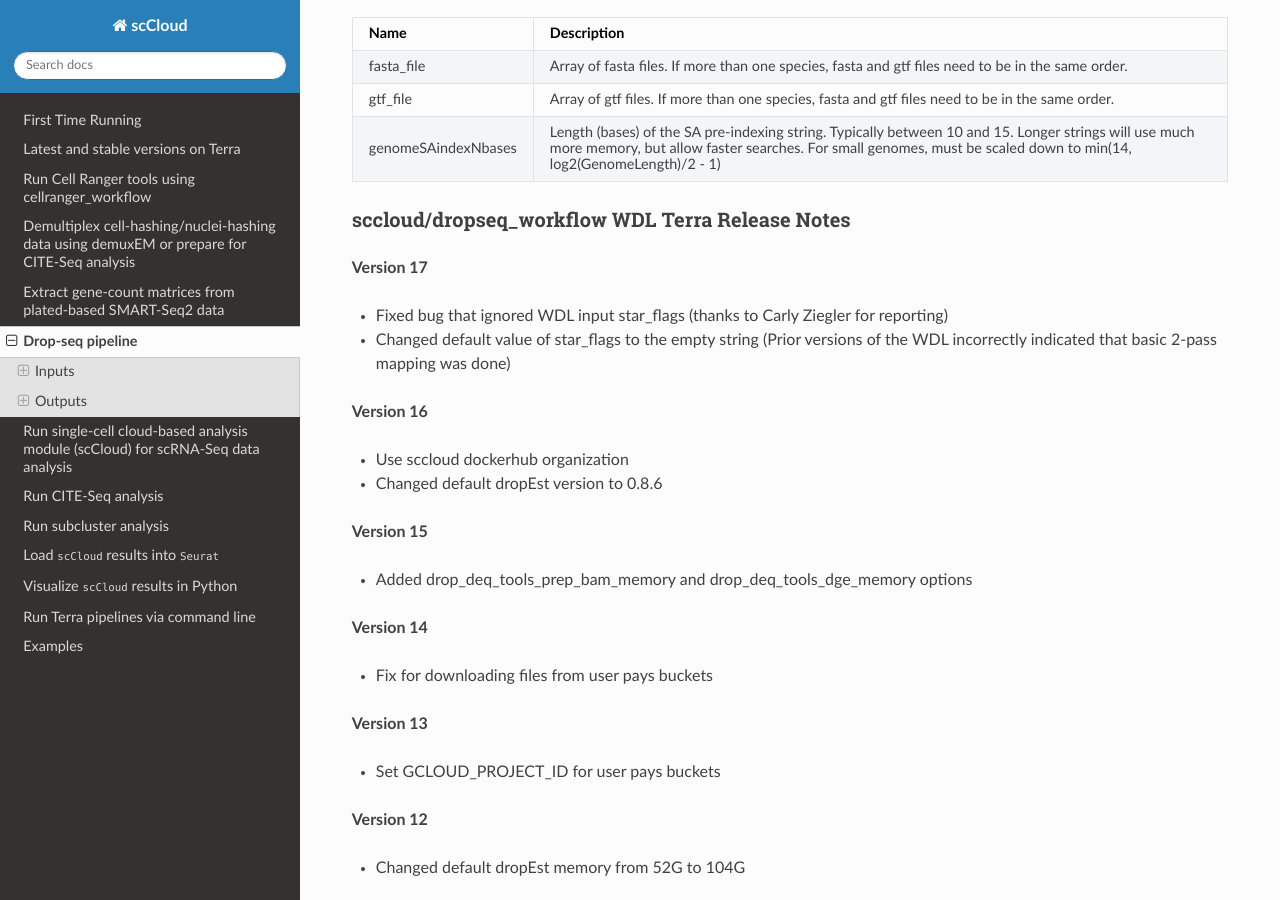
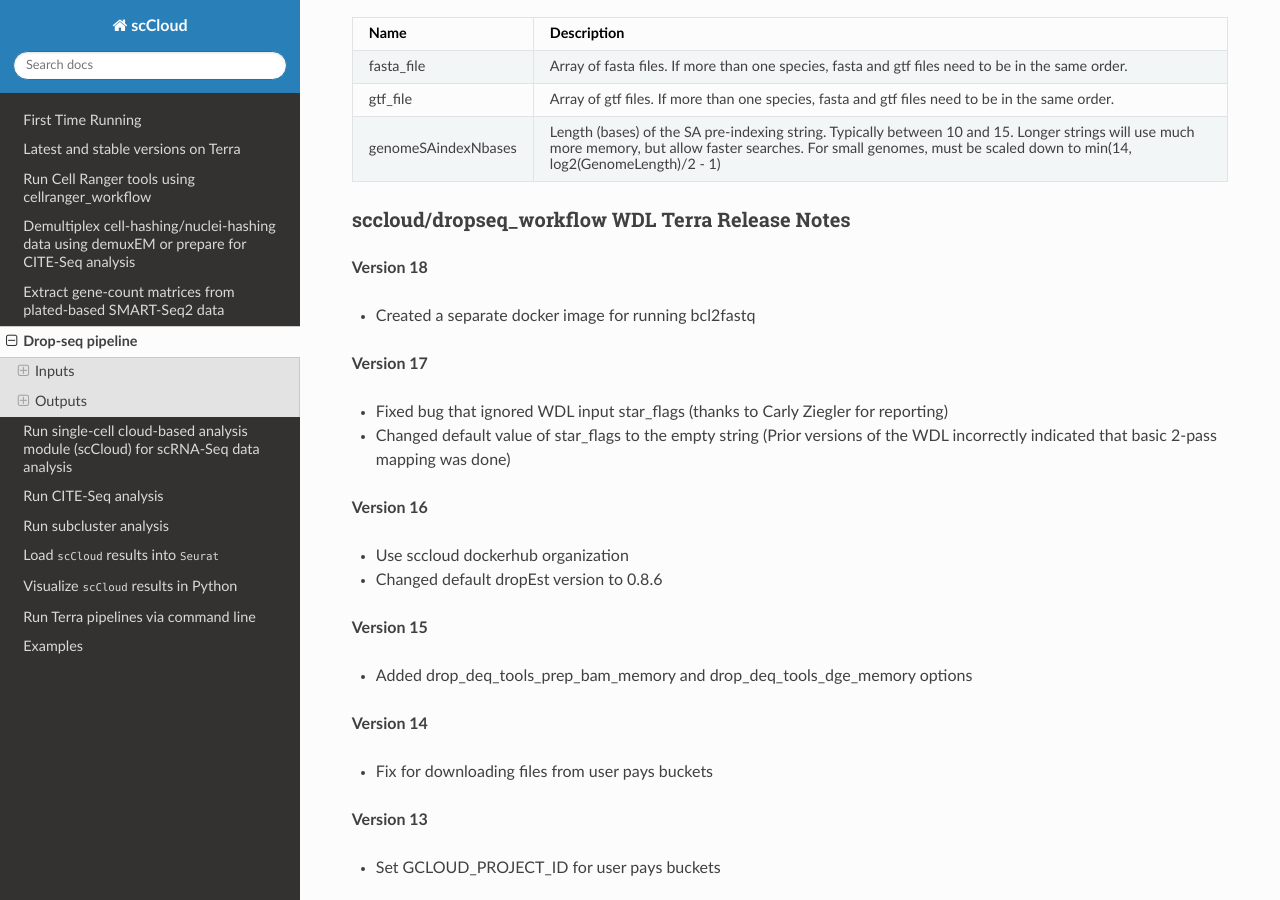
Before and after one commit to lilab-bcb/cumulus, a Sphinx documentation site: the page built from docs/drop_seq.rst, in a window 1280 px wide and 900 px high, scrolled down 3981 px. Built offline with Sphinx 7.4.7 and the Read the Docs theme 2.0.0, drawn with Linux system fonts in a browser that asks for light colours.

Commit message:
Updated bcl2fastq

```diff
--- a/docs/drop_seq.rst
+++ b/docs/drop_seq.rst
@@ -201,6 +201,10 @@ Please see the description of important inputs below.
 sccloud/dropseq_workflow WDL Terra Release Notes
 ===================================================
 
+**Version 18**
+
+- Created a separate docker image for running bcl2fastq
+
 **Version 17**
 
 - Fixed bug that ignored WDL input star_flags (thanks to Carly Ziegler for reporting)
```
Also changed, not shown: 2 other files.
